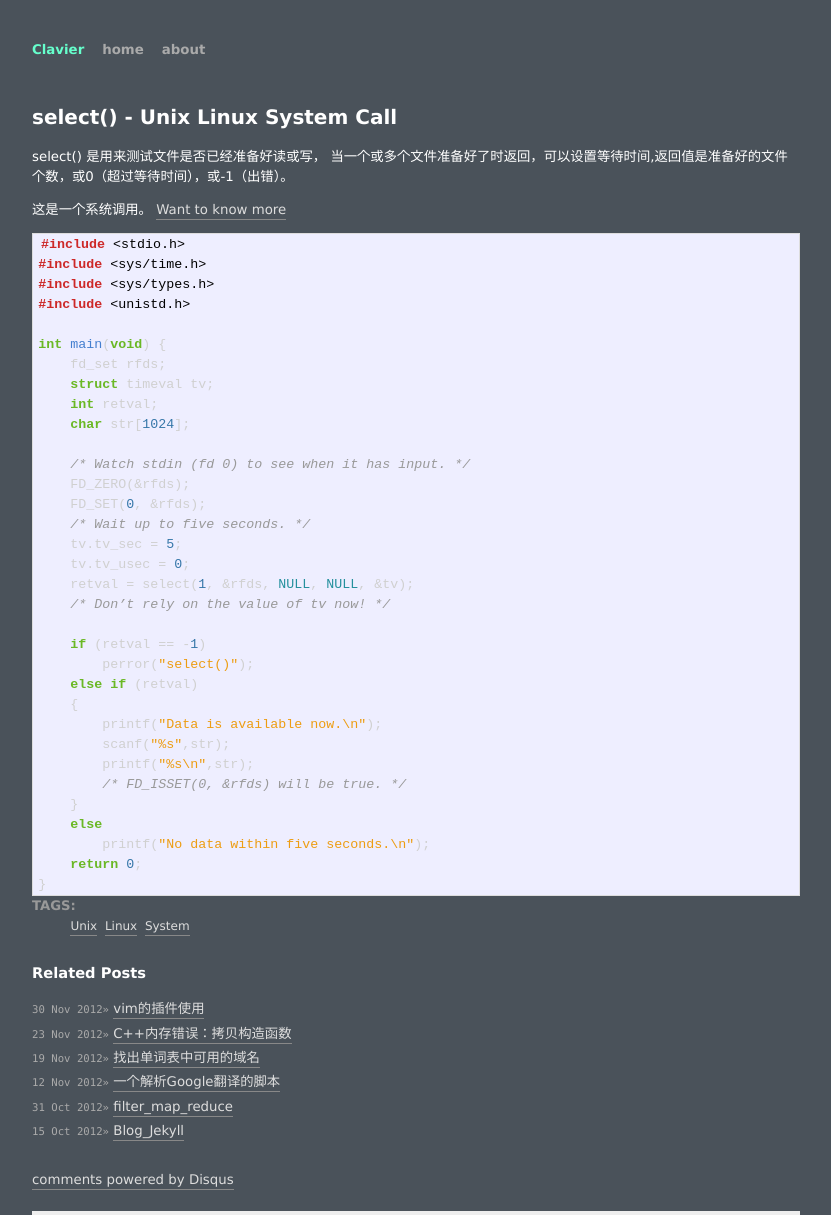
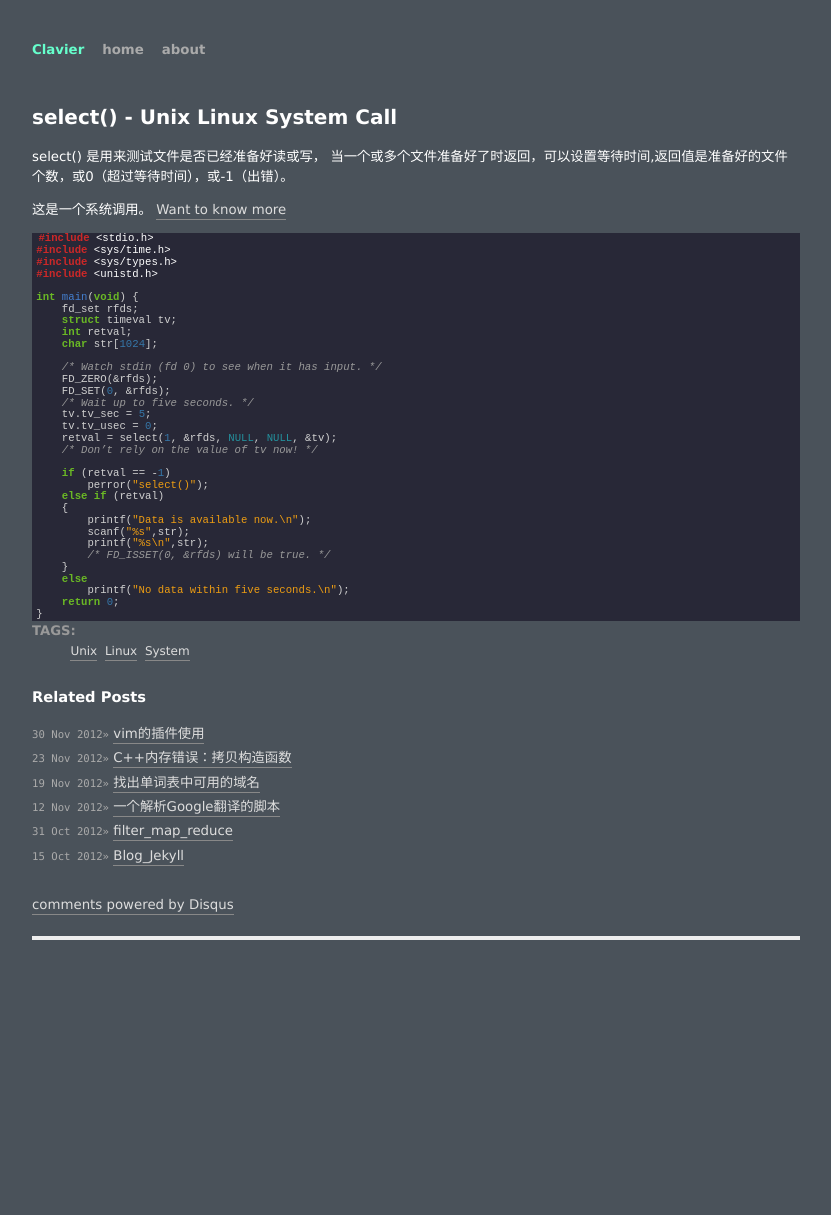
Before and after one commit to lintianzhi/lintianzhi.github.com, a Jekyll site: the page built from _posts/2012-11-3-select.md, in a window 1280 px wide. Shown: the whole page, without its empty margins (160-991 px from the left). Built offline with Jekyll 4.4.1, drawn with Linux system fonts in a browser that asks for light colours; Markdown is read by kramdown in place of the engine named in the settings; comment, search, counter and statistics services are not loaded; after the commit the page ends 940 px from its top, so only the background shows below that.

Commit message:
change action of #post pre

```diff
--- a/css/screen.css
+++ b/css/screen.css
@@ -193,9 +193,13 @@ ul.posts {
   /* standard */
 
   #post pre {
+/*
     border: 1px solid #ddd;
-    background-color: #eef;
+*/
+    font-size: 80%;
+    background: none repeat scroll rgb(40,40,55);
     padding: 0 .4em;
+    line-height: 1.1em;
   }
 
   #post ul,
@@ -204,9 +208,12 @@ ul.posts {
   }
 
   #post code {
+/*
     border: 1px solid #ddd;
     background-color: #eef;
-	color:#000 ;
+    color:#000 ;
+*/
+    background-color:transparent;
     font-size: 100%;
     padding: 0.2em;
   }
```
